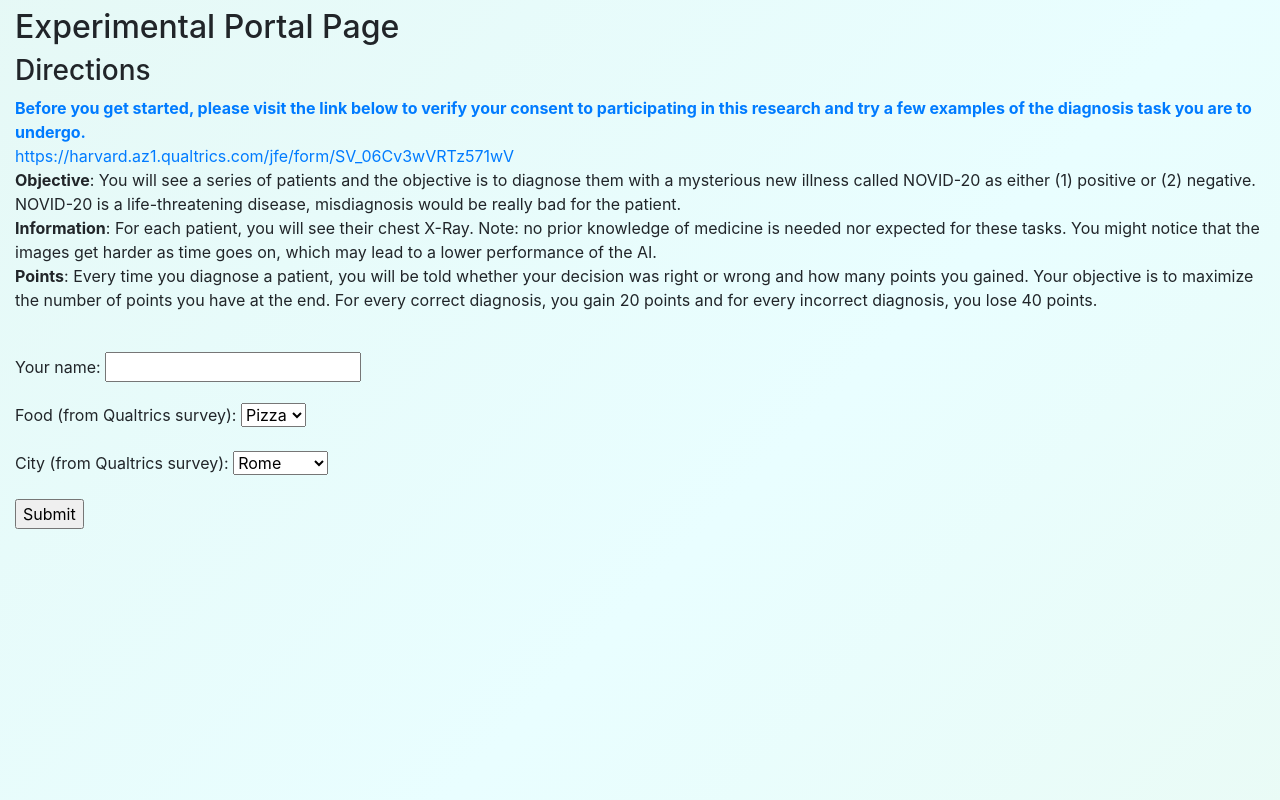
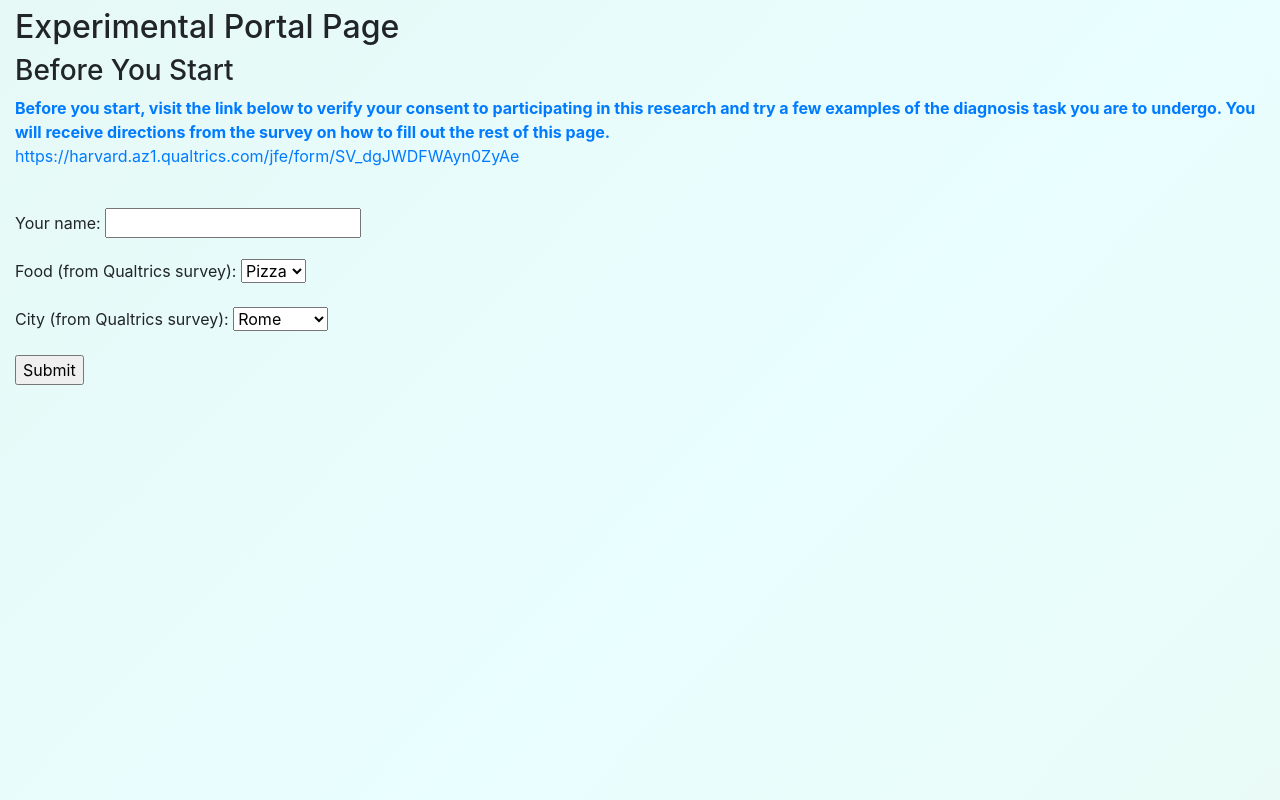
Before and after one commit to eric-z-lin/Human-AI-Trust, a Django app: page /mainpage/start_experiment in a window 1280 px wide. Run offline with Django 3.2, Linux system fonts and the light colour scheme; some libraries are stand-ins or nearby versions.

Commit message:
Removed directions at start_experiment

```diff
--- a/human_ai_trust/mainpage/templates/start_experiment.html
+++ b/human_ai_trust/mainpage/templates/start_experiment.html
@@ -3,24 +3,24 @@
 {% block content %}
 <div class="container-fluid landing-page-bg" style="height: 100vh; padding-top: 1vh;">
 <h2>Experimental Portal Page</h2>
-    <h3> Directions </h3>
+    <h3> Before You Start </h3>
 	<p>
-        <b><a href="https://harvard.az1.qualtrics.com/jfe/form/SV_06Cv3wVRTz571wV">Before you get started, please visit the link below to verify your consent to participating in this research and try a few examples of the diagnosis task you are to undergo.</a></b><br>
-        <a href="https://harvard.az1.qualtrics.com/jfe/form/SV_06Cv3wVRTz571wV">https://harvard.az1.qualtrics.com/jfe/form/SV_06Cv3wVRTz571wV</a> <br>
+        <b><a href="https://harvard.az1.qualtrics.com/jfe/form/SV_dgJWDFWAyn0ZyAe" target="_blank">Before you start, visit the link below to verify your consent to participating in this research and try a few examples of the diagnosis task you are to undergo. You will receive directions from the survey on how to fill out the rest of this page.</a></b><br>
+        <a href="https://harvard.az1.qualtrics.com/jfe/form/SV_dgJWDFWAyn0ZyAe" target="_blank">https://harvard.az1.qualtrics.com/jfe/form/SV_dgJWDFWAyn0ZyAe</a> <br>
 
-        <b>Objective</b>:
+<!--         <b>Objective</b>:
         You will see a series of patients and the objective is to diagnose them with a mysterious new illness called NOVID-20 as either (1) positive or (2) negative. NOVID-20 is a life-threatening disease, misdiagnosis would be really bad for the patient. <br>
 
         <b>Information</b>:
         For each patient, you will see their chest X-Ray. Note: no prior knowledge of medicine is needed nor expected for these tasks. You might notice that the images get harder as time goes on, which may lead to a lower performance of the AI. <br>
-
+ -->
         <!-- <b>AI</b>:
         You will have the help of an AI tool that predicts whether each patient is positive or negative for NOVID-20. You can either choose to go with the AI’s prediction or manually override and select the other diagnosis. <br> -->
 
 
-        <b>Points</b>:
+<!--         <b>Points</b>:
         Every time you diagnose a patient, you will be told whether your decision was right or wrong and how many points you gained. Your objective is to maximize the number of points you have at the end. For every correct diagnosis, you gain 20 points and for every incorrect diagnosis, you lose 40 points.
-        <br>
+        <br> -->
 	</p>
 	<br />
 
```
